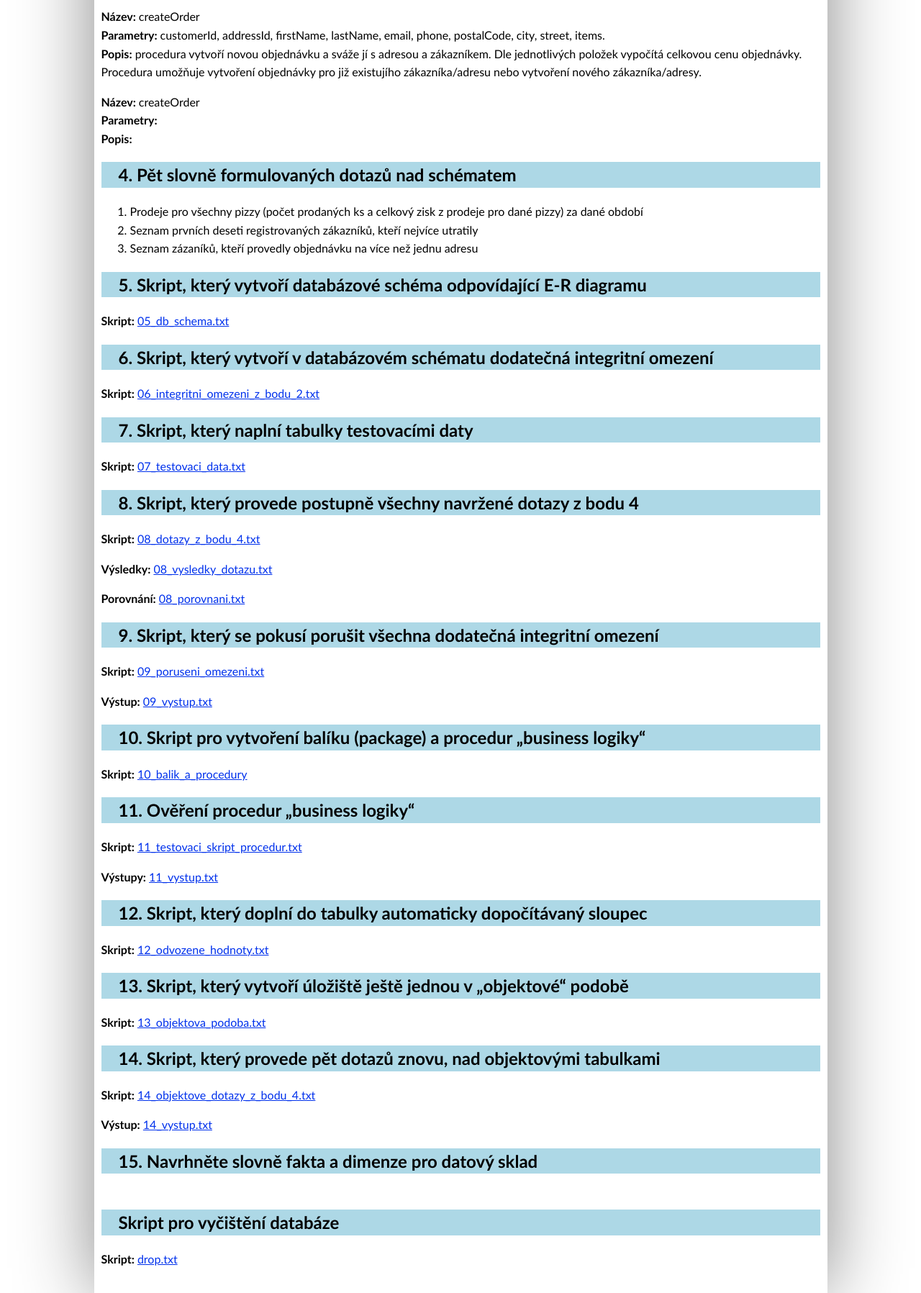
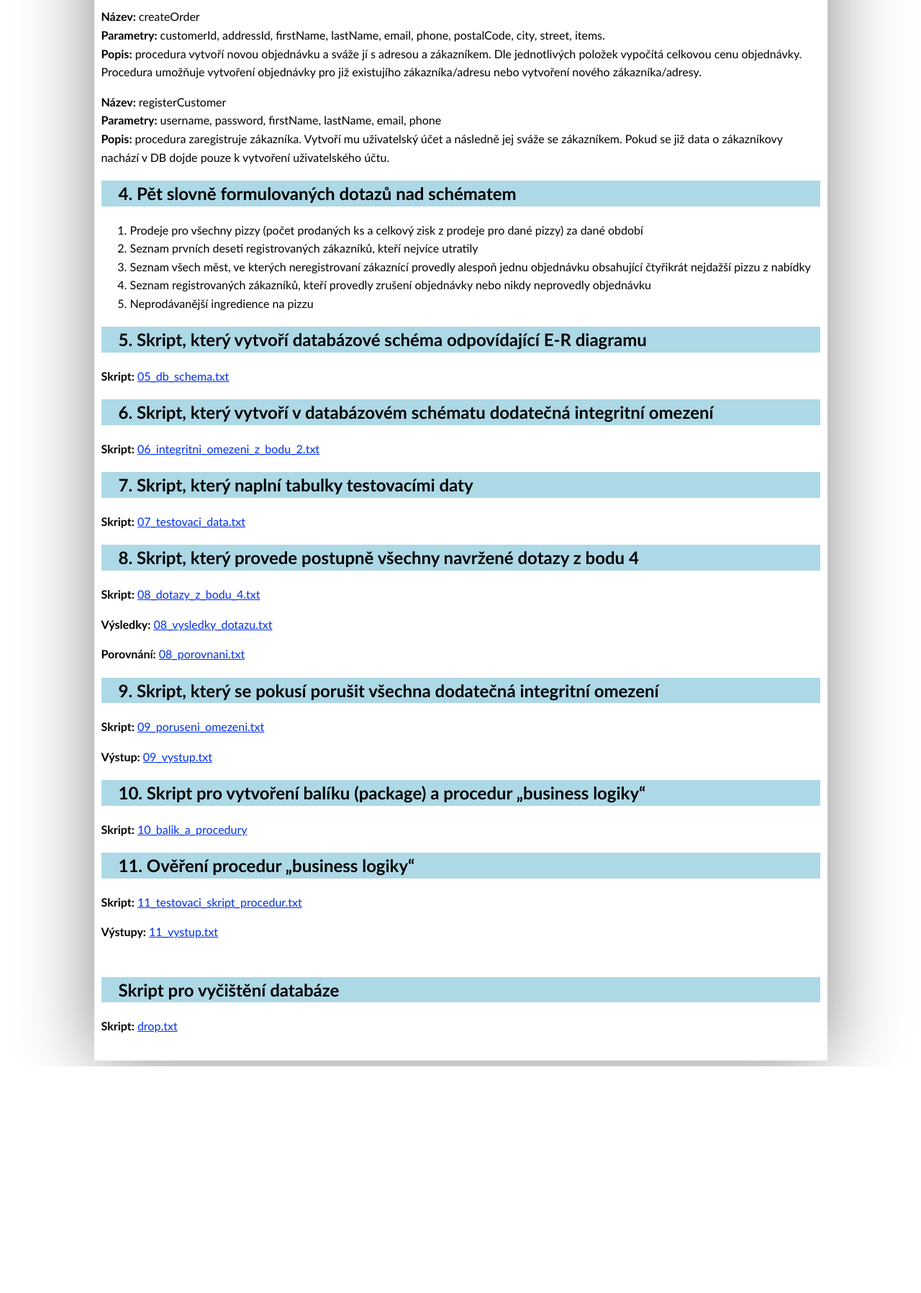
Before and after one commit to rostinator/DORDB_PIZZA, a plain HTML site: page index.html in a window 1280 px wide. Shown: the part 1060-2857 px from the top of the page at 72% size. After the commit the page ends 2542 px from the top, so only its background shows below. Drawn offline with Linux system fonts and the light colour scheme.

Commit message:
procedures + select

```diff
--- a/index.html
+++ b/index.html
@@ -92,16 +92,20 @@
       zákazníka/adresu nebo vytvoření nového zákazníka/adresy.
     </p>
     <p>
-      <strong>Název: </strong>createOrder<br>
-      <strong>Parametry: </strong> <br>
-      <strong>Popis: </strong>
+      <strong>Název: </strong>registerCustomer<br>
+      <strong>Parametry: </strong>username, password, firstName, lastName, email, phone <br>
+      <strong>Popis: </strong>procedura zaregistruje zákazníka. Vytvoří mu uživatelský účet a následně jej sváže se
+      zákazníkem. Pokud se již data o zákazníkovy nachází v DB dojde pouze k vytvoření uživatelského účtu.
     </p>
 
     <h2>4. Pět slovně formulovaných dotazů nad schématem</h2>
     <ol>
       <li>Prodeje pro všechny pizzy (počet prodaných ks a celkový zisk z prodeje pro dané pizzy) za dané období</li>
       <li>Seznam prvních deseti registrovaných zákazníků, kteří nejvíce utratily</li>
-      <li>Seznam zázaníků, kteří provedly objednávku na více než jednu adresu</li>
+      <li>Seznam všech měst, ve kterých neregistrovaní zákaznící provedly alespoň jednu objednávku obsahující čtyřikrát
+        nejdažší pizzu z nabídky</li>
+      <li>Seznam registrovaných zákazníků, kteří provedly zrušení objednávky nebo nikdy neprovedly objednávku</li>
+      <li>Neprodávanější ingredience na pizzu</li>
     </ol>
 
 
@@ -125,7 +129,9 @@
     <p><strong>Skript:</strong> <a href="./data/11_testovaci_skript_procedur.txt">11_testovaci_skript_procedur.txt</a>
     </p>
     <p><strong>Výstupy:</strong> <a href="./data/11_vystup.txt">11_vystup.txt</a></p>
-    <h2>12. Skript, který doplní do tabulky automaticky dopočítávaný sloupec</h2>
+
+
+    <!--  <h2>12. Skript, který doplní do tabulky automaticky dopočítávaný sloupec</h2>
     <p><strong>Skript:</strong> <a href="./data/12_odvozene_hodnoty.txt">12_odvozene_hodnoty.txt</a></p>
     <h2>13. Skript, který vytvoří úložiště ještě jednou v „objektové“ podobě</h2>
     <p><strong>Skript:</strong> <a href="./data/13_objektova_podoba.txt">13_objektova_podoba.txt</a></p>
@@ -133,13 +139,14 @@
     <p><strong>Skript:</strong> <a href="./data/14_objektove_dotazy_z_bodu_4.txt">14_objektove_dotazy_z_bodu_4.txt</a>
     </p>
     <p><strong>Výstup:</strong> <a href="./data/14_vystup.txt">14_vystup.txt</a></p>
-    <h2>15. Navrhněte slovně fakta a dimenze pro datový sklad</h2>
+    <h2>15. Navrhněte slovně fakta a dimenze pro datový sklad</h2>-->
 
 
 
 
     <h2 style="margin-top: 50px;">Skript pro vyčištění databáze</h2>
-    <p style="margin-bottom: 10px; padding-bottom: 15px;"><strong>Skript:</strong> <a href="16_drop.txt">drop.txt</a>
+    <p style="margin-bottom: 10px; padding-bottom: 15px;"><strong>Skript:</strong> <a
+        href="./data/17_drop.txt">drop.txt</a>
     </p>
   </div>
 </body>
```
Also changed, not shown: data/08_dotazy_z_bodu_4.txt, data/08_vysledky_dotazu.txt, data/10_balik_a_procedury.txt, data/11_testovaci_skript_procedur.txt, data/11_vystup.txt, data/17_drop.txt (added).
